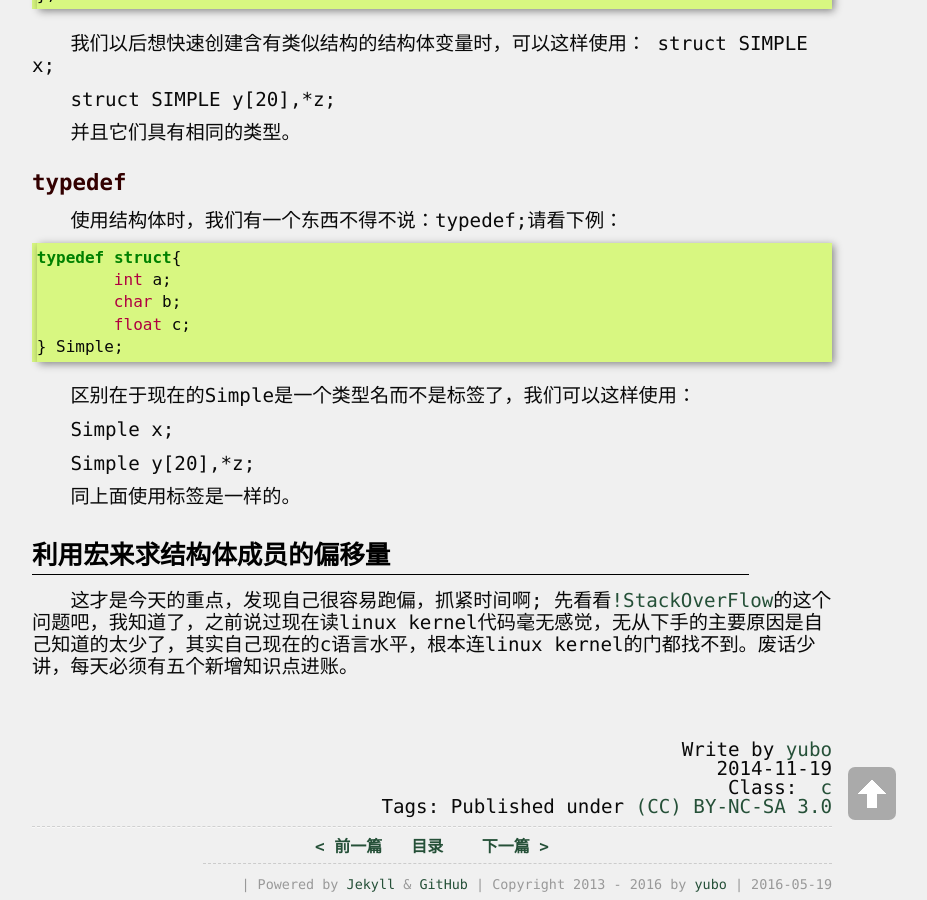
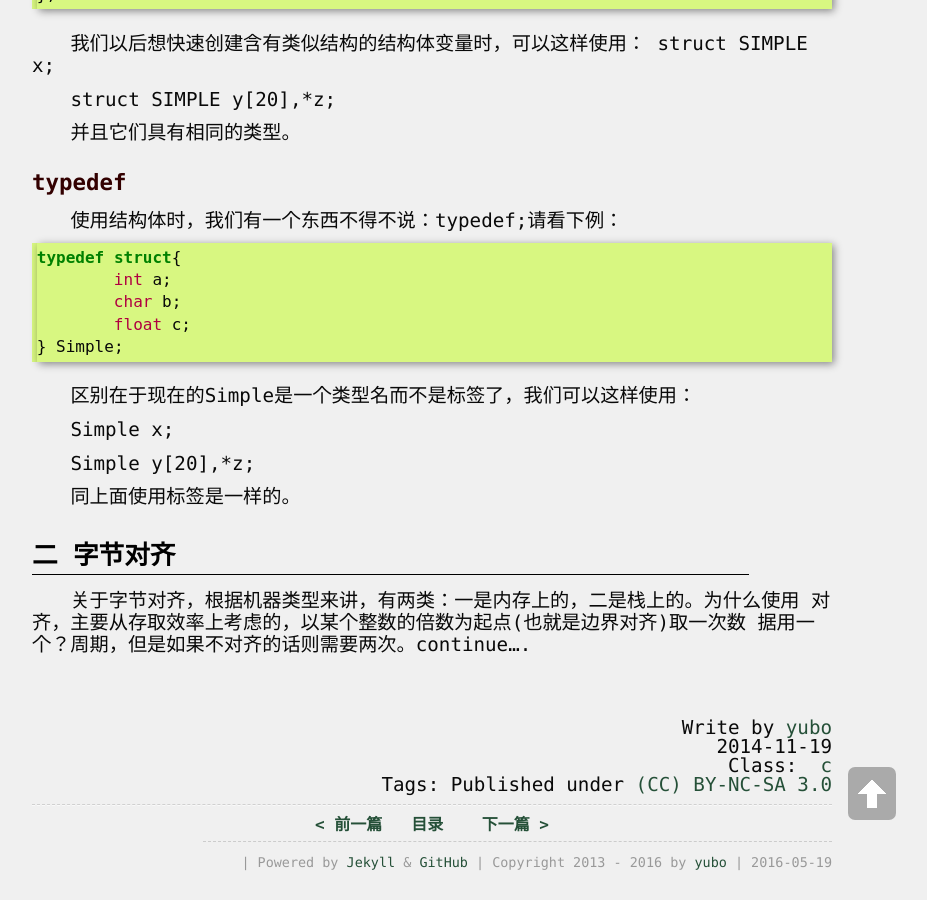
Before and after one commit to yuzibo/yuzibo.github.io, a Jekyll site: the page built from _posts/2014-11-19-StructInC.md, in a window 1280 px wide and 900 px high, scrolled down 958 px. Shown: the whole window, without its empty margins (208-1135 px from the left). Built offline with Jekyll 4.4.1, drawn with Linux system fonts in a browser that asks for light colours; comment, search, counter and statistics services are not loaded; after the commit the page ends 1836 px from its top, so only the background shows below that; some of the changed text lies outside the part shown.

Commit message:
a lot mod

```diff
--- a/_posts/2014-11-19-StructInC.md
+++ b/_posts/2014-11-19-StructInC.md
@@ -1,9 +1,9 @@
 ---
 layout: article
-title: "struct成员偏移量"
+title: "struct和字节对齐的一些东西"
 category: c
 ---
-# 起因
+# 一 起因
 原本是想看Linux Kernel内核的，结果...
 这篇文章纯属自己回忆瞎写，请不要当真。
 ## 结构声明
@@ -64,6 +64,8 @@ Simple y[20],*z;
 
 同上面使用标签是一样的。
 
-# 利用宏来求结构体成员的偏移量
-这才是今天的重点，发现自己很容易跑偏，抓紧时间啊;
-先看看[!StackOverFlow](http://stackoverflow.com/questions/18554721/how-to-understand-size-t-type-0-member)的这个问题吧，我知道了，之前说过现在读linux kernel代码毫无感觉，无从下手的主要原因是自己知道的太少了，其实自己现在的c语言水平，根本连linux kernel的门都找不到。废话少讲，每天必须有五个新增知识点进账。
+# 二 字节对齐
+
+关于字节对齐，根据机器类型来讲，有两类：一是内存上的，二是栈上的。为什么使用
+对齐，主要从存取效率上考虑的，以某个整数的倍数为起点(也就是边界对齐)取一次数
+据用一个？周期，但是如果不对齐的话则需要两次。continue....
```
Also changed, not shown: _posts/2016-05-11-linux_ip.md (+11 -0 lines).
